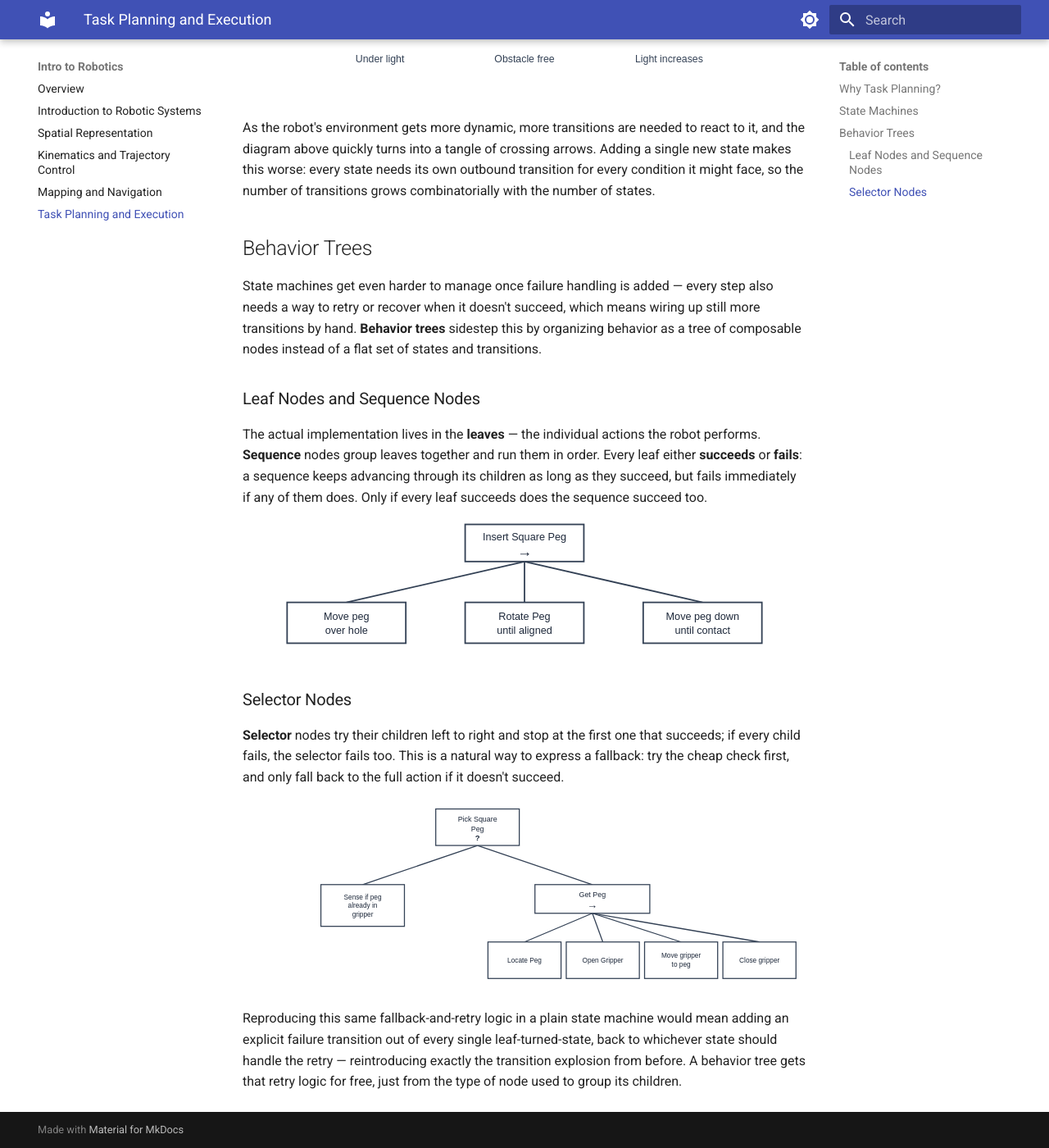
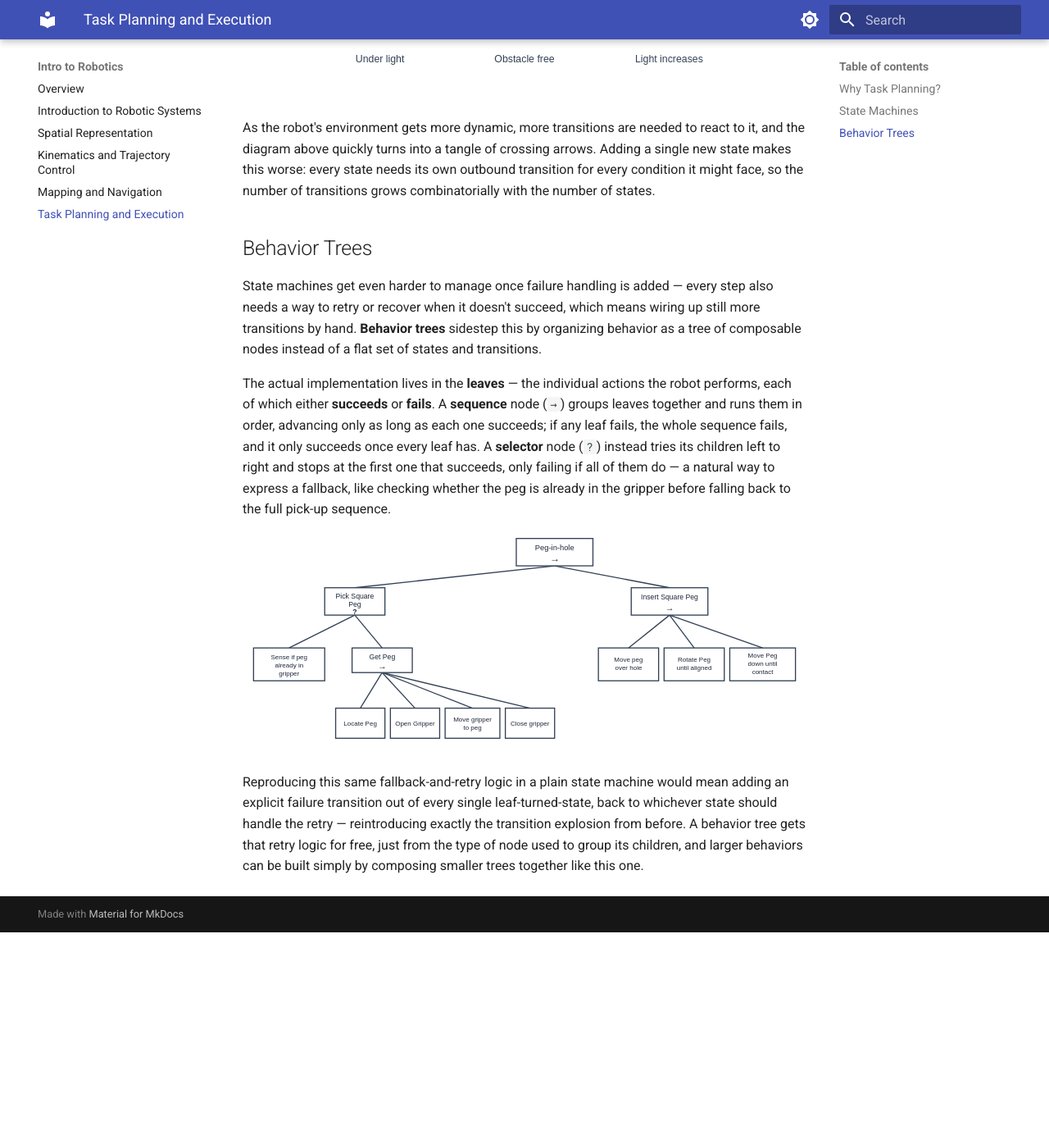
Before and after one commit to Kooroshoo/intro-to-robotics, an MkDocs documentation site: the page built from docs/05-task-planning-and-execution.md, in a window 1280 px wide and 1400 px high, scrolled down 965 px. Shown: the whole window at 82% size. Built offline with MkDocs 1.6.1 and Material for MkDocs 9.7.7, drawn with Linux system fonts in a browser that asks for light colours; after the commit the page ends 2102 px from its top, so only the background shows below that.

Commit message:
update chapter 5

```diff
--- a/docs/05-task-planning-and-execution.md
+++ b/docs/05-task-planning-and-execution.md
@@ -26,20 +26,10 @@ As the robot's environment gets more dynamic, more transitions are needed to rea
 
 State machines get even harder to manage once failure handling is added — every step also needs a way to retry or recover when it doesn't succeed, which means wiring up still more transitions by hand. **Behavior trees** sidestep this by organizing behavior as a tree of composable nodes instead of a flat set of states and transitions.
 
-### Leaf Nodes and Sequence Nodes
-
-The actual implementation lives in the **leaves** — the individual actions the robot performs. **Sequence** nodes group leaves together and run them in order. Every leaf either **succeeds** or **fails**: a sequence keeps advancing through its children as long as they succeed, but fails immediately if any of them does. Only if every leaf succeeds does the sequence succeed too.
+The actual implementation lives in the **leaves** — the individual actions the robot performs, each of which either **succeeds** or **fails**. A **sequence** node (`→`) groups leaves together and runs them in order, advancing only as long as each one succeeds; if any leaf fails, the whole sequence fails, and it only succeeds once every leaf has. A **selector** node (`?`) instead tries its children left to right and stops at the first one that succeeds, only failing if all of them do — a natural way to express a fallback, like checking whether the peg is already in the gripper before falling back to the full pick-up sequence.
 
 <p markdown="1" style="text-align:center;">
-![A sequence node for inserting a square peg, grouping three leaf actions to run in order: move the peg over the hole, rotate it until aligned, then move it down until contact](assets/images/behavior_tree_sequence.svg)
+![A behavior tree for a full peg-in-hole task: a sequence node combining a selector (pick up the peg, falling back to a full grasp sequence) with a sequence for inserting it](assets/images/behavior_tree_composability.svg)
 </p>
 
-### Selector Nodes
-
-**Selector** nodes try their children left to right and stop at the first one that succeeds; if every child fails, the selector fails too. This is a natural way to express a fallback: try the cheap check first, and only fall back to the full action if it doesn't succeed.
-
-<p markdown="1" style="text-align:center;">
-![A selector node for picking up a square peg: it first checks whether the peg is already in the gripper, falling back to the full Get Peg sequence only if that check fails](assets/images/behavior_tree_selector.svg)
-</p>
-
-Reproducing this same fallback-and-retry logic in a plain state machine would mean adding an explicit failure transition out of every single leaf-turned-state, back to whichever state should handle the retry — reintroducing exactly the transition explosion from before. A behavior tree gets that retry logic for free, just from the type of node used to group its children.
+Reproducing this same fallback-and-retry logic in a plain state machine would mean adding an explicit failure transition out of every single leaf-turned-state, back to whichever state should handle the retry — reintroducing exactly the transition explosion from before. A behavior tree gets that retry logic for free, just from the type of node used to group its children, and larger behaviors can be built simply by composing smaller trees together like this one.
```
Also changed, not shown: docs/assets/images/behavior_tree_composability.svg (added).
